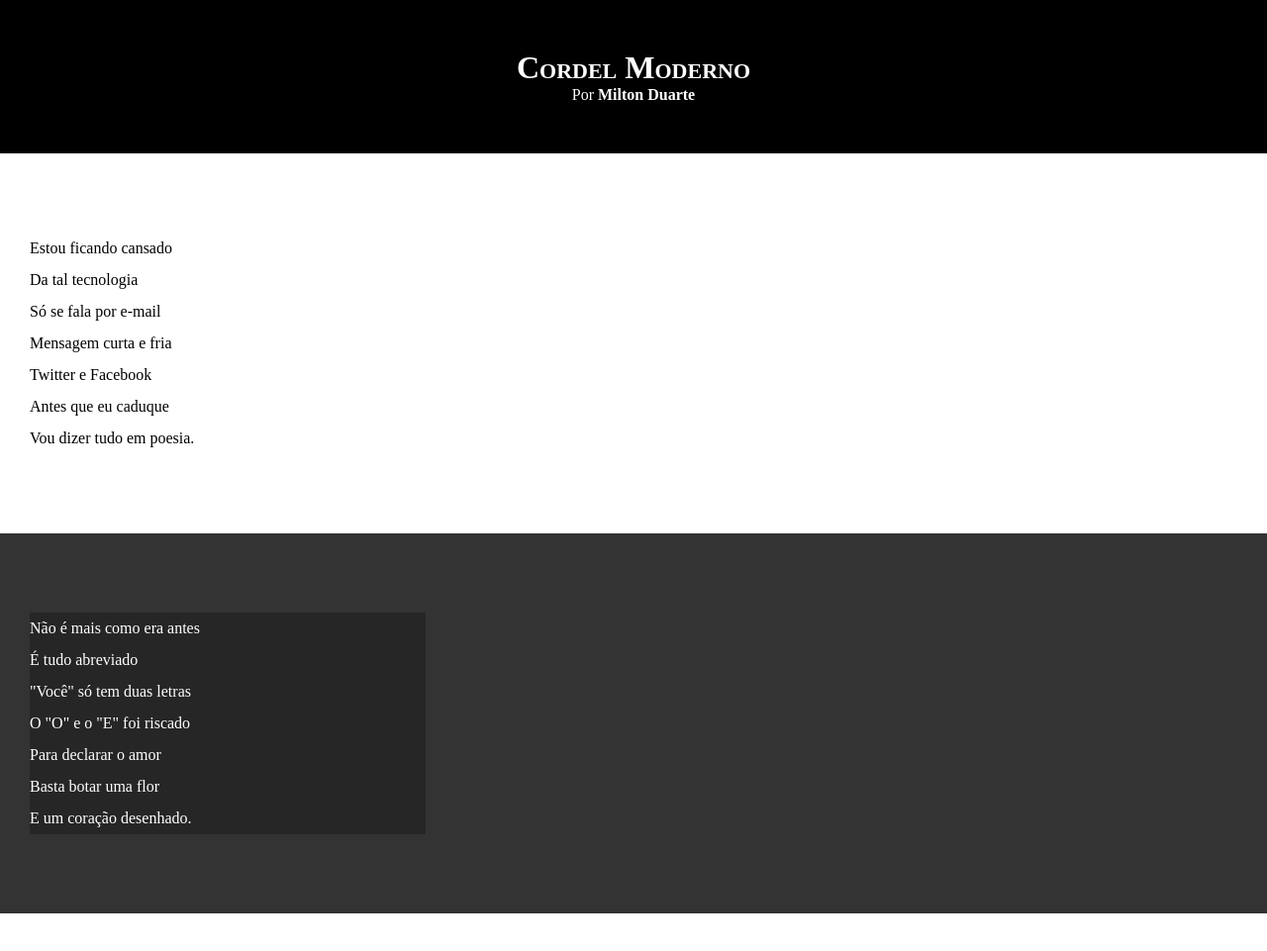
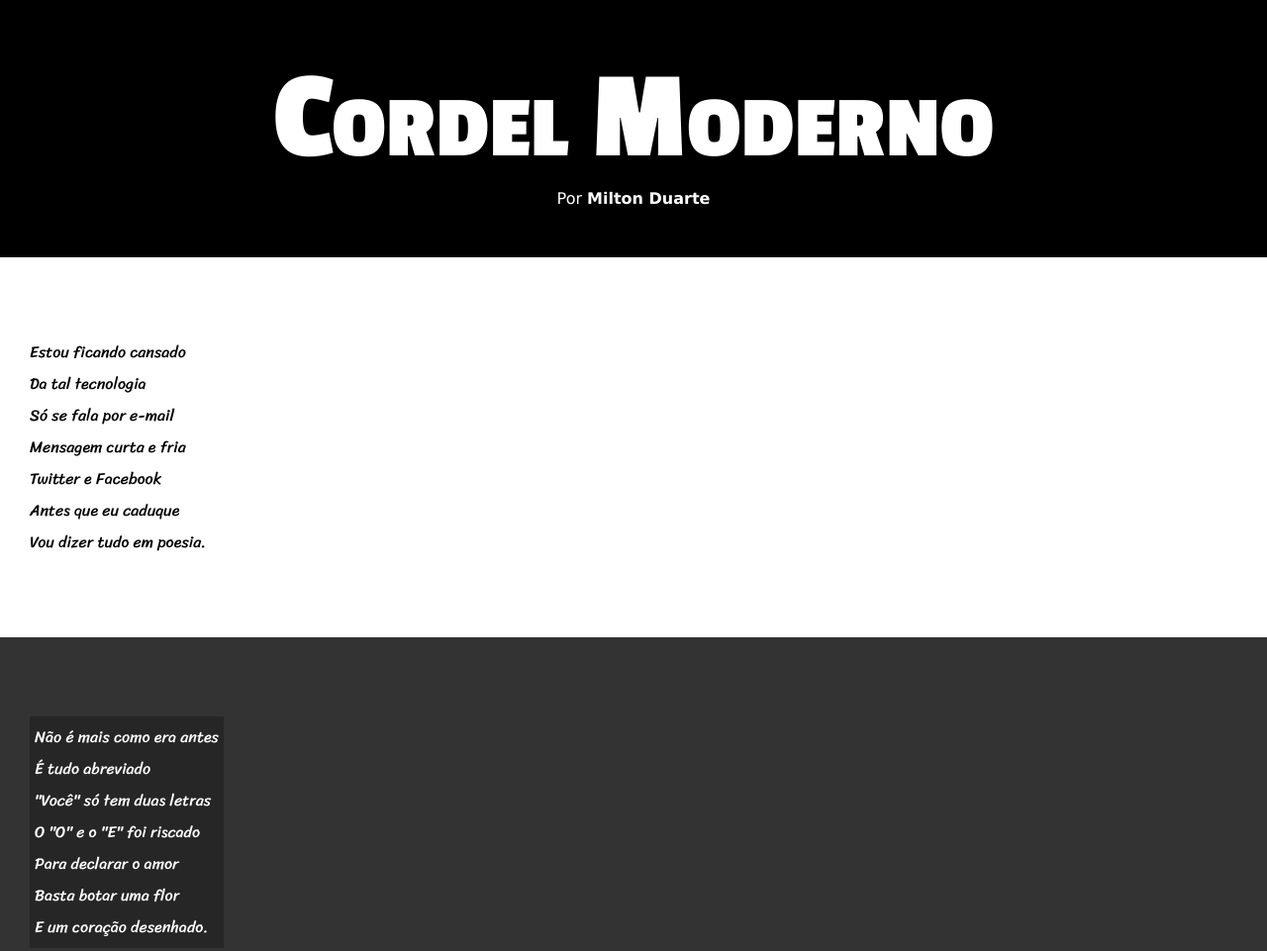
Before and after one commit to lourencotg/html-css, a plain HTML site: page desafios/desafiocordel/index.html in a window 1280 px wide. Shown: the top 961 px of the page at 99% size. Drawn offline with Linux system fonts and the light colour scheme.

Commit message:
atualização estilos

```diff
--- a/desafios/desafiocordel/estilo/style.css
+++ b/desafios/desafiocordel/estilo/style.css
@@ -1,11 +1,22 @@
 @charset "UTF-8";
 
+
+@import url('https://fonts.googleapis.com/css2?family=Passion+One:wght@400;700;900&family=Sriracha&display=swap');
+
+:root {
+    --fonte1: 'Verdana', 'Geneva', 'Tahoma', 'sans-serif';
+    --fonte2: 'Passion One', 'cursive';
+    --fonte3: 'Sriracha', 'cursive';
+}
+
 * {
+    font-size: 1em;
     margin: 0px;
     padding: 0px;
 }
 
 html, body {
+    font-family: var(--fonte1);
     min-width: 100vh;
     background-color: darkgray;
 }
@@ -17,8 +28,10 @@ header {
 }
 
 header > h1 {
+    font-family: var(--fonte2);
     padding-top: 50px;
     font-variant: small-caps;
+    font-size: 10vw;
 }
 
 header > p {
@@ -36,10 +49,12 @@ a:hover {
 }
 
 section {
+    font-family: var(--fonte3);
     padding-top: 10vh;
     padding-bottom: 10vh;
     line-height: 2em;
     padding-left: 30px;
+    font-size: 3.5avw;
 }
 
 section.normal {
@@ -54,7 +69,8 @@ section.imagem {
 
 section.imagem >p {
     background-color: rgba(0, 0, 0, 0.253);
-    width: 400px;
+    display: inline-block;
+    padding: 5px;
 }
 
 footer {
```
